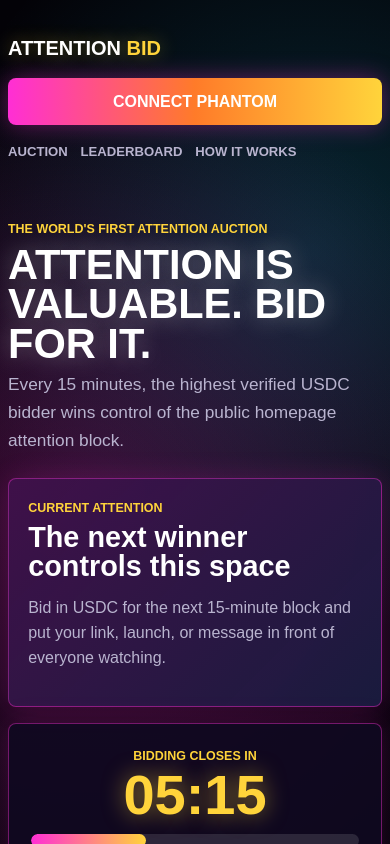
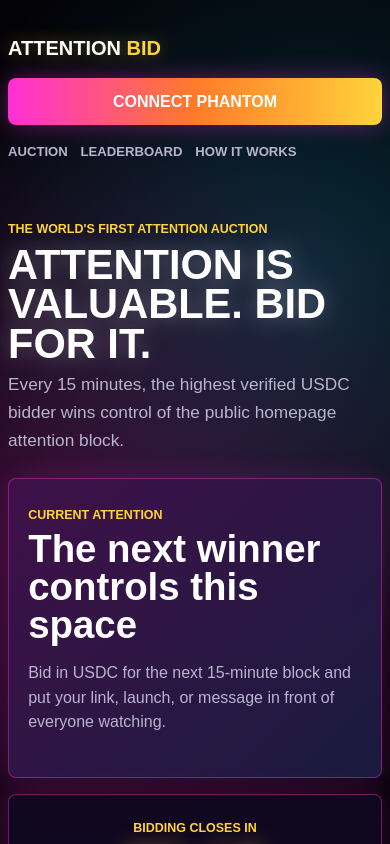
Before and after one commit to ceskam/Jukebox-Auction, a Next.js app in the folder apps/web/: page / in a window 390 px wide. Shown: the top 844 px of the page. Built offline with nearby package versions, Linux system fonts and the light colour scheme; no server answers; the database is empty.

Commit message:
Improve attention card and responsive layout

```diff
--- a/apps/web/app/globals.css
+++ b/apps/web/app/globals.css
@@ -19,11 +19,13 @@
 
 html {
   scroll-behavior: smooth;
+  overflow-x: hidden;
 }
 
 body {
   min-height: 100vh;
   margin: 0;
+  overflow-x: hidden;
   background:
     radial-gradient(circle at 20% 20%, rgba(255, 46, 213, 0.22), transparent 28rem),
     radial-gradient(circle at 80% 10%, rgba(27, 214, 255, 0.18), transparent 24rem),
@@ -65,7 +67,7 @@ textarea {
 }
 
 textarea {
-  min-height: 6.5rem;
+  min-height: 10rem;
   resize: vertical;
 }
 
@@ -188,7 +190,7 @@ textarea:focus {
 
 .auction-grid {
   display: grid;
-  grid-template-columns: minmax(0, 1fr) 340px;
+  grid-template-columns: minmax(0, 1fr) minmax(280px, 340px);
   gap: 1.4rem;
   align-items: start;
 }
@@ -197,6 +199,7 @@ textarea:focus {
 .side-column {
   display: grid;
   gap: 1rem;
+  min-width: 0;
 }
 
 .attention-card,
@@ -211,26 +214,41 @@ textarea:focus {
   border-radius: 8px;
   background: var(--panel);
   box-shadow: 0 0 28px rgba(255, 46, 213, 0.16);
+  min-width: 0;
 }
 
 .attention-card {
   display: grid;
-  grid-template-columns: 1fr auto;
-  gap: 1rem;
-  align-items: end;
-  min-height: 220px;
+  grid-template-columns: minmax(0, 0.95fr) minmax(220px, 0.65fr) auto;
+  gap: 1.25rem;
+  align-items: center;
+  min-height: 320px;
   padding: clamp(1.2rem, 3vw, 2rem);
   background:
     linear-gradient(135deg, rgba(255, 46, 213, 0.16), rgba(27, 214, 255, 0.08)),
     var(--panel-strong);
 }
 
+.attention-copy {
+  min-width: 0;
+}
+
+.attention-image {
+  width: 100%;
+  max-height: 300px;
+  border: 1px solid rgba(255, 255, 255, 0.16);
+  border-radius: 8px;
+  object-fit: cover;
+  box-shadow: 0 0 30px rgba(27, 214, 255, 0.16);
+}
+
 .attention-card h2,
 .editor-card h2,
 .leader-card h2 {
   margin: 0.4rem 0;
-  font-size: clamp(1.8rem, 5vw, 3rem);
+  font-size: clamp(1.8rem, 4.4vw, 3rem);
   line-height: 1;
+  overflow-wrap: anywhere;
 }
 
 .attention-card p,
@@ -239,6 +257,7 @@ textarea:focus {
 .hint {
   color: var(--muted);
   line-height: 1.55;
+  overflow-wrap: anywhere;
 }
 
 .timer-panel {
@@ -370,6 +389,7 @@ textarea:focus {
   color: var(--green);
   font-weight: 900;
   text-align: right;
+  overflow-wrap: anywhere;
 }
 
 .section-heading {
@@ -418,6 +438,10 @@ textarea:focus {
     grid-template-columns: 1fr;
   }
 
+  .attention-card {
+    min-height: 300px;
+  }
+
   .top-nav,
   .wallet-panel {
     justify-items: stretch;
@@ -435,7 +459,8 @@ textarea:focus {
   }
 
   .wallet-button,
-  .ghost-button {
+  .ghost-button,
+  .primary-link {
     width: 100%;
   }
 }
@@ -472,4 +497,14 @@ textarea:focus {
   .how-card {
     border-radius: 8px;
   }
+
+  .attention-card h2,
+  .editor-card h2,
+  .leader-card h2 {
+    font-size: clamp(1.6rem, 12vw, 2.4rem);
+  }
+
+  .primary-link {
+    text-align: center;
+  }
 }
```
